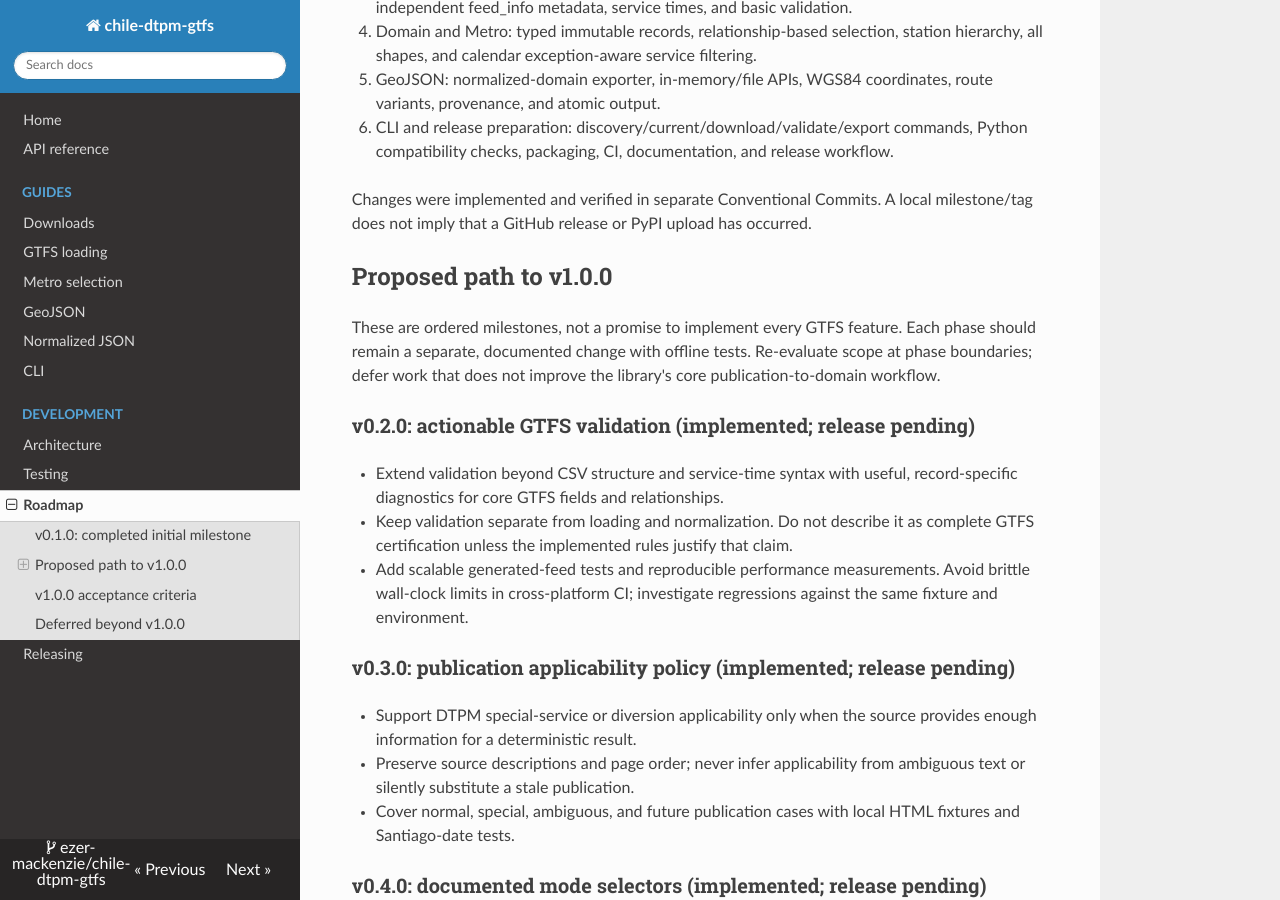
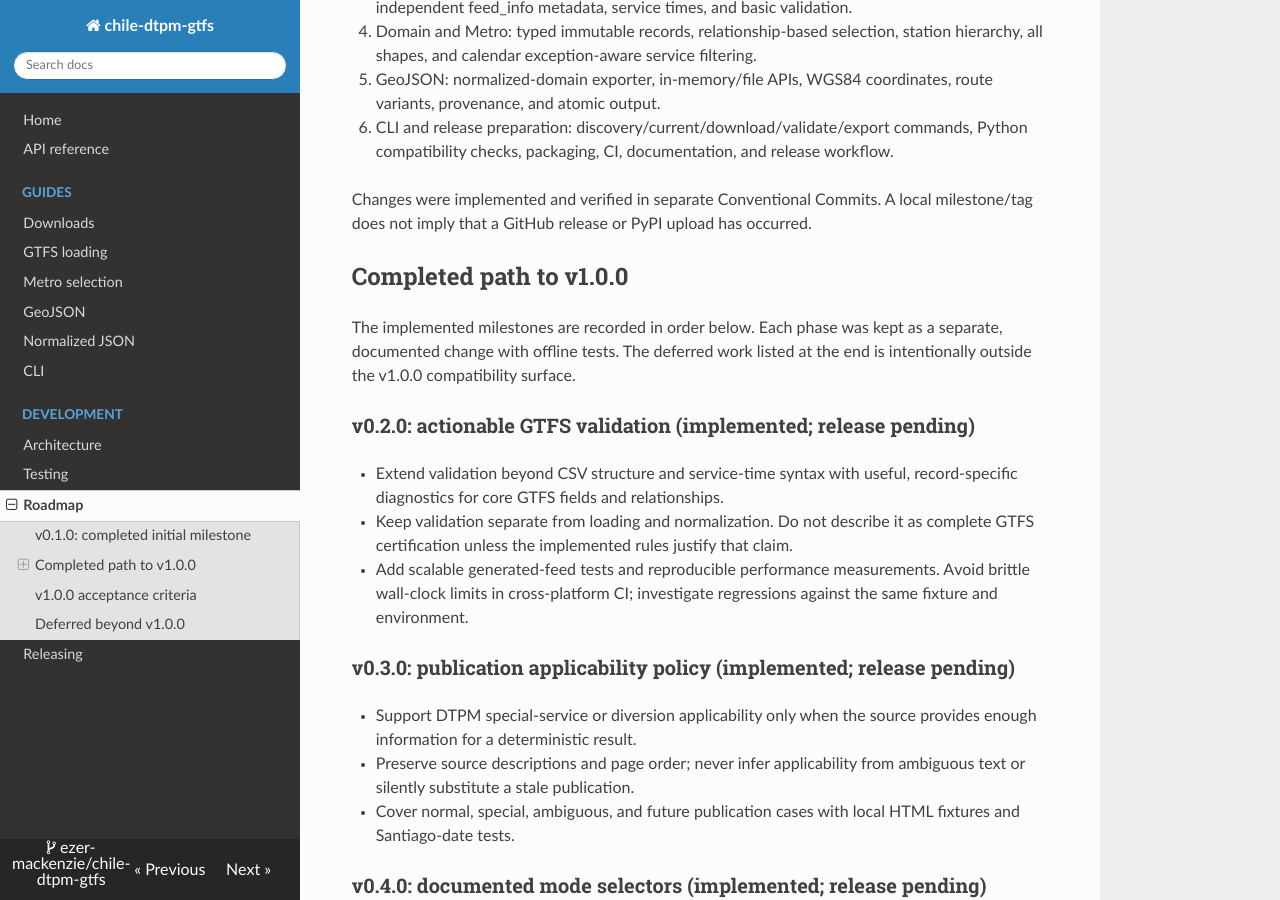
Before and after one commit to ezer-mackenzie/chile-dtpm-gtfs, an MkDocs documentation site: the page built from docs/roadmap.md, in a window 1280 px wide and 900 px high, scrolled down 340 px. Built offline with MkDocs 1.6.1, drawn with Linux system fonts in a browser that asks for light colours; nearby versions of some CDN libraries; some of the changed text lies outside the part shown.

Commit message:
chore(release): prepare v1.0.0
Align package metadata, documentation, lockfile, and CLI version contract for the stable release. Keep tagging and publication separate pending explicit approval.

Co-authored-by: Copilot <223556219+Copilot@users.noreply.github.com>

```diff
--- a/docs/roadmap.md
+++ b/docs/roadmap.md
@@ -18,12 +18,11 @@
 Changes were implemented and verified in separate Conventional Commits. A local
 milestone/tag does not imply that a GitHub release or PyPI upload has occurred.
 
-## Proposed path to v1.0.0
+## Completed path to v1.0.0
 
-These are ordered milestones, not a promise to implement every GTFS feature. Each
-phase should remain a separate, documented change with offline tests. Re-evaluate
-scope at phase boundaries; defer work that does not improve the library's core
-publication-to-domain workflow.
+The implemented milestones are recorded in order below. Each phase was kept as a
+separate, documented change with offline tests. The deferred work listed at the
+end is intentionally outside the v1.0.0 compatibility surface.
 
 ### v0.2.0: actionable GTFS validation (implemented; release pending)
 
@@ -100,6 +99,11 @@ publication-to-domain workflow.
 
 ## v1.0.0 acceptance criteria
 
+The distribution is versioned as v1.0.0. Final local release checks passed on
+Windows/Python 3.14.7; the CI matrix covers Python 3.12-3.14 on Linux and Windows
+and must pass before an actual release. Creating a Git tag or publishing it
+remains a separate action requiring approval.
+
 The release is ready when all of the following hold:
 
 1. The documented DTPM discovery, download, local/explicit-URL GTFS loading,
--- a/pyproject.toml
+++ b/pyproject.toml
@@ -1,12 +1,12 @@
 [project]
 name = "chile-dtpm-gtfs"
-version = "0.1.0"
+version = "1.0.0"
 description = "Discover, load, and export official DTPM GTFS data for Santiago, Chile."
 license = "MIT"
 license-files = ["LICENSE.md"]
 keywords = ["gtfs", "chile", "dtpm", "santiago", "transit", "geojson"]
 classifiers = [
-    "Development Status :: 3 - Alpha",
+    "Development Status :: 5 - Production/Stable",
     "Intended Audience :: Developers",
     "Programming Language :: Python :: 3",
     "Programming Language :: Python :: 3.12",
```
Also changed, not shown: CHANGELOG.md (+13 -0 lines), README.md (+3 -3 lines), docs/architecture.md (+4 -3 lines), docs/index.md (+4 -3 lines), docs/releasing.md (+5 -4 lines), 2 other files.
